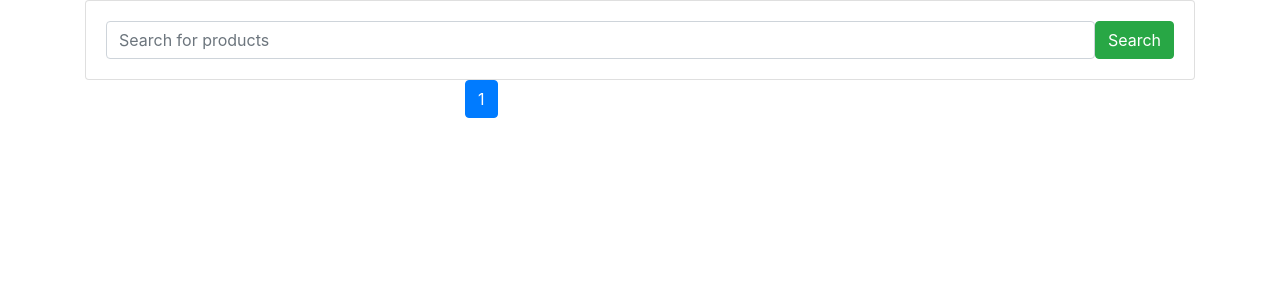
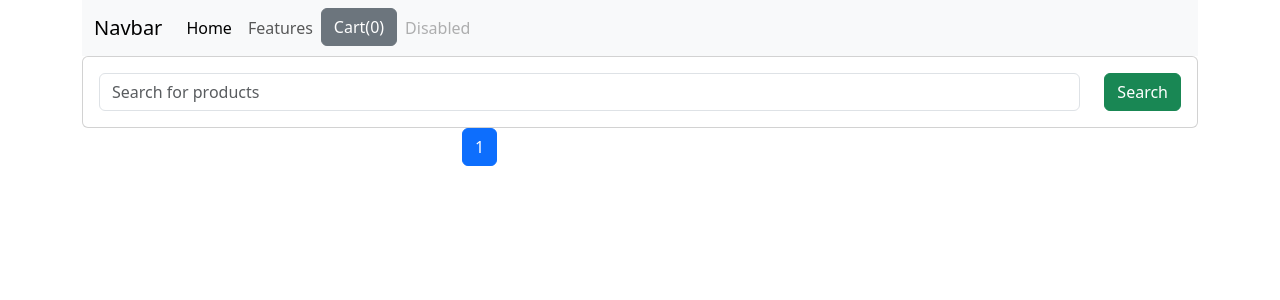
Before and after one commit to chebishev/DjangoProjectsUdemy, a Django app: page / in a window 1280 px wide. Shown: the top 300 px of the page. Run offline with Django 4.2, Linux system fonts and the light colour scheme; data that the repository does not hold is empty.

Commit message:
Added cart option with jquery, because of bootstrap 5 needs to be fixed data-hmtl="true" somehow

```diff
--- a/ECommerceSite/ecomsite/shop/templates/shop/index.html
+++ b/ECommerceSite/ecomsite/shop/templates/shop/index.html
@@ -6,16 +6,56 @@
   <meta charset="UTF-8" />
   <meta name="viewport" content="width=device-width, initial-scale=1.0" />
   <title>Index</title>
-  <link rel="stylesheet" href="https://cdn.jsdelivr.net/npm/bootstrap@4.6.2/dist/css/bootstrap.min.css"
-    integrity="sha384-xOolHFLEh07PJGoPkLv1IbcEPTNtaed2xpHsD9ESMhqIYd0nLMwNLD69Npy4HI+N" crossorigin="anonymous" />
-  <script src="https://cdn.jsdelivr.net/npm/bootstrap@4.6.2/dist/js/bootstrap.bundle.min.js"
-    integrity="sha384-Fy6S3B9q64WdZWQUiU+q4/2Lc9npb8tCaSX9FK7E8HnRr0Jz8D6OP9dO5Vg3Q9ct"
+  <link href="https://cdn.jsdelivr.net/npm/bootstrap@5.3.1/dist/css/bootstrap.min.css" rel="stylesheet"
+    integrity="sha384-4bw+/aepP/YC94hEpVNVgiZdgIC5+VKNBQNGCHeKRQN+PtmoHDEXuppvnDJzQIu9" crossorigin="anonymous">
+  <script src="https://code.jquery.com/jquery-3.7.1.js" integrity="sha256-eKhayi8LEQwp4NKxN+CfCh+3qOVUtJn3QNZ0TciWLP4="
     crossorigin="anonymous"></script>
+  <script src="https://cdn.jsdelivr.net/npm/@popperjs/core@2.9.2/dist/umd/popper.min.js"
+    integrity="sha384-IQsoLXl5PILFhosVNubq5LC7Qb9DXgDA9i+tQ8Zj3iwWAwPtgFTxbJ8NT4GN1R8p"
+    crossorigin="anonymous"></script>
+  <script src="https://cdn.jsdelivr.net/npm/bootstrap@5.2.3/dist/js/bootstrap.min.js"
+    integrity="sha384-cuYeSxntonz0PPNlHhBs68uyIAVpIIOZZ5JqeqvYYIcEL727kskC66kF92t6Xl2V"
+    crossorigin="anonymous"></script>
+
   <link rel="stylesheet" href="{% static 'shop/style.css' %}">
 </head>
 
 <body>
   <div class="container">
+
+    <div class="row">
+      <div class="col-md-12">
+        <nav class="navbar navbar-expand-lg navbar-light bg-light">
+          <div class="container-fluid">
+            <a class="navbar-brand" href="#">Navbar</a>
+            <button class="navbar-toggler" type="button" data-bs-toggle="collapse" data-bs-target="#navbarNav"
+              aria-controls="navbarNav" aria-expanded="false" aria-label="Toggle navigation">
+              <span class="navbar-toggler-icon"></span>
+            </button>
+            <div class="collapse navbar-collapse" id="navbarNav">
+              <ul class="navbar-nav">
+                <li class="nav-item">
+                  <a class="nav-link active" aria-current="page" href="#">Home</a>
+                </li>
+                <li class="nav-item">
+                  <a class="nav-link" href="#">Features</a>
+                </li>
+                <li class="nav-item">
+                  <button id="cart" type="button" class="btn btn-secondary" data-bs-container="body"
+                    data-bs-toggle="popover" data-html="true" data-bs-placement="bottom"
+                    data-bs-content="Bottom popover">
+                    Cart(0)
+                  </button>
+                </li>
+                <li class="nav-item">
+                  <a class="nav-link disabled" href="#" tabindex="-1" aria-disabled="true">Disabled</a>
+                </li>
+              </ul>
+            </div>
+          </div>
+        </nav>
+      </div>
+    </div>
     <div class="row">
       <div class="col-md-12">
         <form class="card card-sm">
@@ -37,10 +77,10 @@
         <div class="card">
           <img src="{{ product.image }}" class="card-img-top" alt="{{ product.title }}" />
           <div class="card-body">
-            <div class="card-title">{{ product.title }}</div>
+            <div class="card-title" id="id{{ product.id }}">{{ product.title }}</div>
             <div class="card-text">${{ product.price|floatformat:2 }}</div>
             <a class="btn btn-warning" href="{% url 'detail' product.id %}">View</a>
-            <a class="btn btn-warning" href="#">Add to cart</a>
+            <button class="btn btn-warning atc" id="{{ product.id }}">Add to Cart</button>
           </div>
         </div>
       </div>
@@ -62,4 +102,50 @@
   </div>
 </body>
 
+<!-- adding cart funcionality via jquery -->
+<script type="text/javascript">
+  if (localStorage.getItem('cart') == null) {
+    var cart = {}
+  }
+  else {
+    cart = JSON.parse(localStorage.getItem('cart'))
+  }
+
+  $(document).on('click', '.atc', function () {
+    var item_id = this.id.toString();
+    if (cart[item_id] != undefined) {
+      cart[item_id]++;
+    } else {
+      cart[item_id] = 1
+    }
+    // saving items to local storage
+    localStorage.setItem('cart', JSON.stringify(cart));
+    // making number of unique items to show in the navbar
+    document.getElementById("cart").innerHTML = "Cart(" + Object.keys(cart).length + ")";
+  });
+
+  // copied from bootstrap components/popovers in order to work the "Card button" in the navbar
+  //
+  $(function () {
+    $('[data-bs-toggle="popover"]').popover();
+    document.getElementById("cart").setAttribute("data-bs-content", "");
+  });
+  displayCard(cart);
+  function displayCard(cart) {
+    var cartString = "";
+    cartString += "This is your cart:";
+    var cartIndex = 1;
+
+    for (var key in cart) {
+      cartString += cartIndex;
+      cartString += document.getElementById("id" + key).innerHTML + " Qty: " + cart[key] + "<br>";
+      cartIndex++;
+    }
+    document.getElementById("cart").setAttribute("data-bs-content", cartString);
+    $('[data-bs-toggle="popover"]').popover();
+
+  }
+
+</script>
+
 </html>
```
